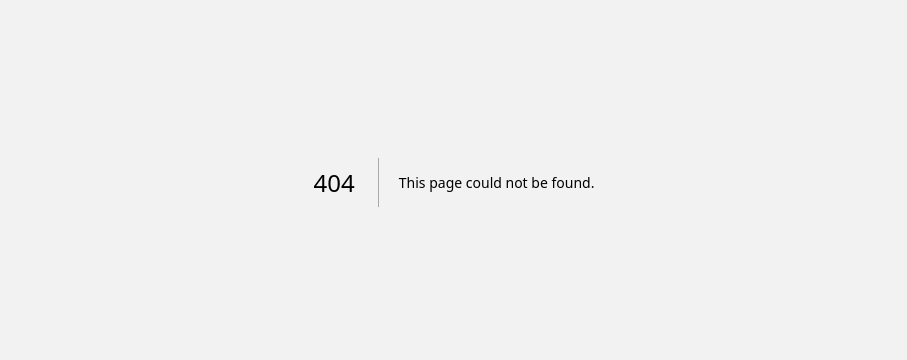
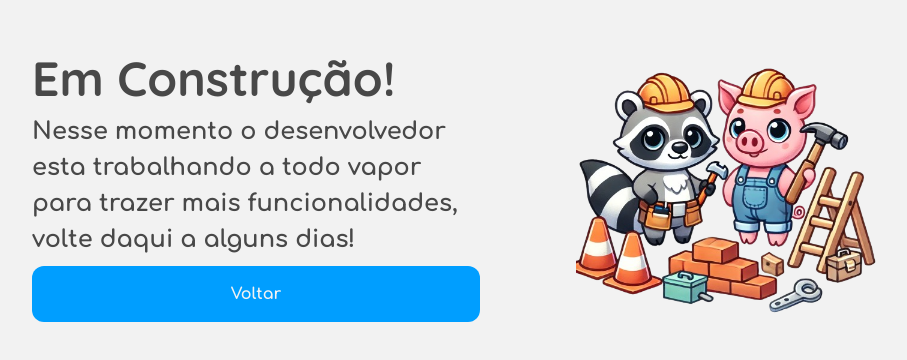
Before and after one commit to Eliharison/eternizze, a Next.js app: page /construction in a window 1280 px wide. Before the commit this address had no page. Shown: the part 218-578 px from the top of the page, without its empty margins (186-1093 px from the left). Built offline with nearby package versions, Linux system fonts and the light colour scheme.

Commit message:
feat: page `construction`

```diff
--- /dev/null
+++ b/app/construction/page.tsx
@@ -0,0 +1,21 @@
+import { quicksand } from '@/app/ui/fonts';
+import Image from 'next/image';
+import Link from 'next/link';
+
+export default function Construction() {
+  return (
+    <div className="h-[100dvh] flex items-center justify-center gap-24">
+      <div className='w-[35vw]'>
+        <h1 className={`${quicksand.className}`}>Em Construção!</h1>
+        <h4>Nesse momento o desenvolvedor esta trabalhando a todo vapor para trazer mais funcionalidades, volte daqui a alguns dias!</h4>
+        <Link href='/' className='flex bg-blue-400 text-white mt-2 p-4 rounded-xl justify-center items-center'>Voltar</Link>
+      </div>
+      <Image
+        src="/construcao.png"
+        width={300}
+        height={300}
+        alt="Em Construção!"
+      />
+    </div>
+  );
+}
--- a/app/page.tsx
+++ b/app/page.tsx
@@ -17,44 +17,44 @@ export default function Home() {
             <MediumCard
               title="Encontro Romantico"
               subtitle="Foi o nosso primeiro encontro romantico para um restaurante, aqui realmente foi um dos dias mais marcantes"
-              link="#"
+              link="/construction"
             />
             <LargeCard
               title="Comida Japonesa"
               subtitle="Um role no Sushi Satoshi onde comemos muito e demos muito prejuizo!"
-              link="#"
+              link="/construction"
             />
           </div>
           <div className="grid grid-cols-1 xl:grid-cols-2 justify-around 2xl:grid-cols-3 grid-rows-3 gap-[25px]">
             <Card
               title="Nossa Formatura!"
               subtitle="Um momento marcante! e cheio de gafes por parte do boy!"
-              link="#"
+              link="/construction"
             />
             <Card
               title="Nosso primeiro Beijo!"
               subtitle="Uma coisa linda de se ver! perto do banheiro do bar.."
-              link="#"
+              link="/construction"
             />
             <Card
               title="Pedido de Namoro"
               subtitle="Não foi como esperavamos mas esta valendo!"
-              link="#"
+              link="/construction"
             />
             <Card
               title="Dia dos Namorados!"
               subtitle="Aqui a mulher não esperava o que à aguardava..."
-              link="#"
+              link="/construction"
             />
             <Card
               title="Passamos na Faculdade!"
               subtitle="Um momento de triteza, duvidas e ansiedades que resultaram em muita alegria! "
-              link="#"
+              link="/construction"
             />
             <Card
               title="Quem chegou em quem?"
               subtitle="Aqui você vai descobrir quem e como foi esse momento decisivo em nosso relacionamento."
-              link="#"
+              link="/construction"
             />
           </div>
         </main>
--- a/app/ui/header.tsx
+++ b/app/ui/header.tsx
@@ -22,7 +22,7 @@ export default function Header() {
       </div>
       <div className="flex justify-end items-center">
         <Link
-          href="/login"
+          href="/construction"
           className="items-center col-span-2 gap-5 rounded-lg bg-blue-500 px-6 py-3 text-sm font-medium text-white transition-colors hover:bg-blue-400 md:text-base"
         >
           <span>Log in</span>
```
Also changed, not shown: public/construcao.png (added).
